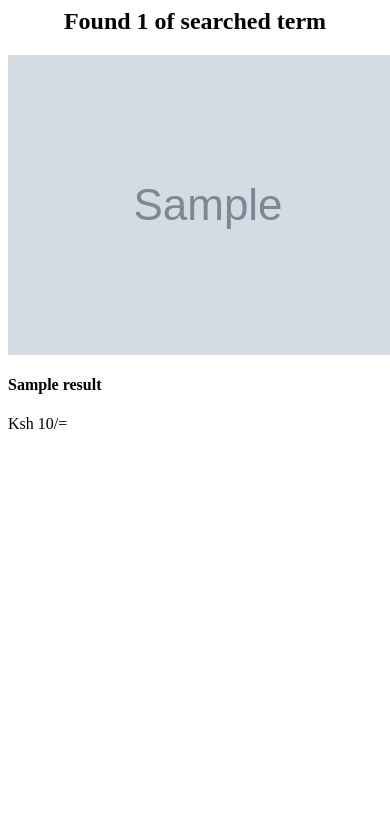
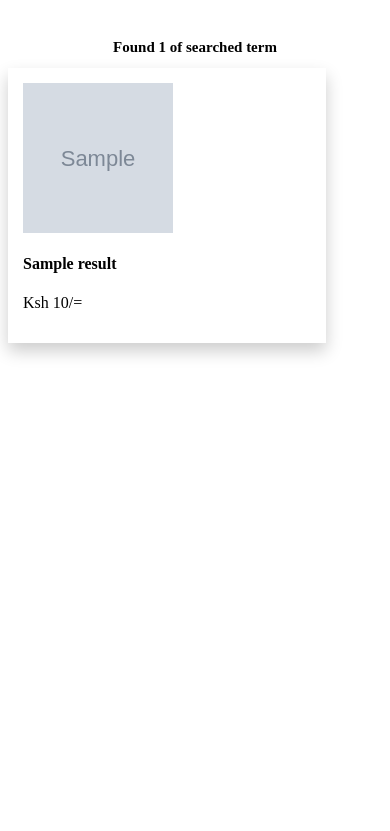
Before and after one commit to vincentmuya/CBM, a Django app: template project/app/templates/search.html in a window 390 px wide; the page is wider, and only the part inside the window is pictured. Shown: the top 831 px of that part. Run offline with Django 3.2, Linux system fonts and the light colour scheme; the template is opened without the code that fills it: most values are stand-ins (such as "Sample title", 1, 10 or a date in 2020); grey boxes marked "Sample" are stand-in pictures; some libraries are stand-ins or nearby versions.

Commit message:
modified templates

```diff
--- a/project/app/templates/search.html
+++ b/project/app/templates/search.html
@@ -17,3 +17,33 @@
         {% endfor %}
       {% endif %}
 </div>
+
+<style media="screen">
+body{
+  margin-top: 5%;
+}
+#block {
+  width: 100px;
+  float: left;
+}
+.card{
+  padding: 15px;
+  box-shadow: 0 8px 16px 0 rgba(0,0,0,0.2);
+}
+.card-img-top{
+  height: 150px;
+  width: 150px;
+}
+
+.card:hover {
+    box-shadow: 0 16px 32px 0 rgba(0,0,0,0.2);
+}
+@media screen and (max-width:650px) {
+  body{
+    padding-top: 5%;
+  }
+.name{
+  font-size: 15px;
+}
+}
+</style>
```
